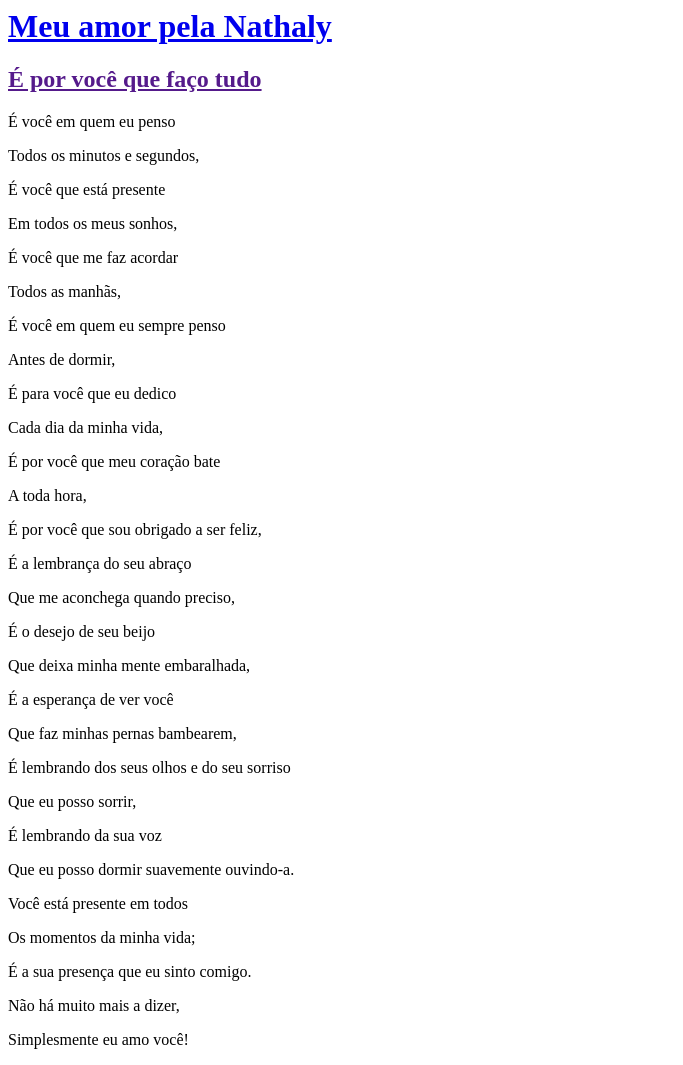
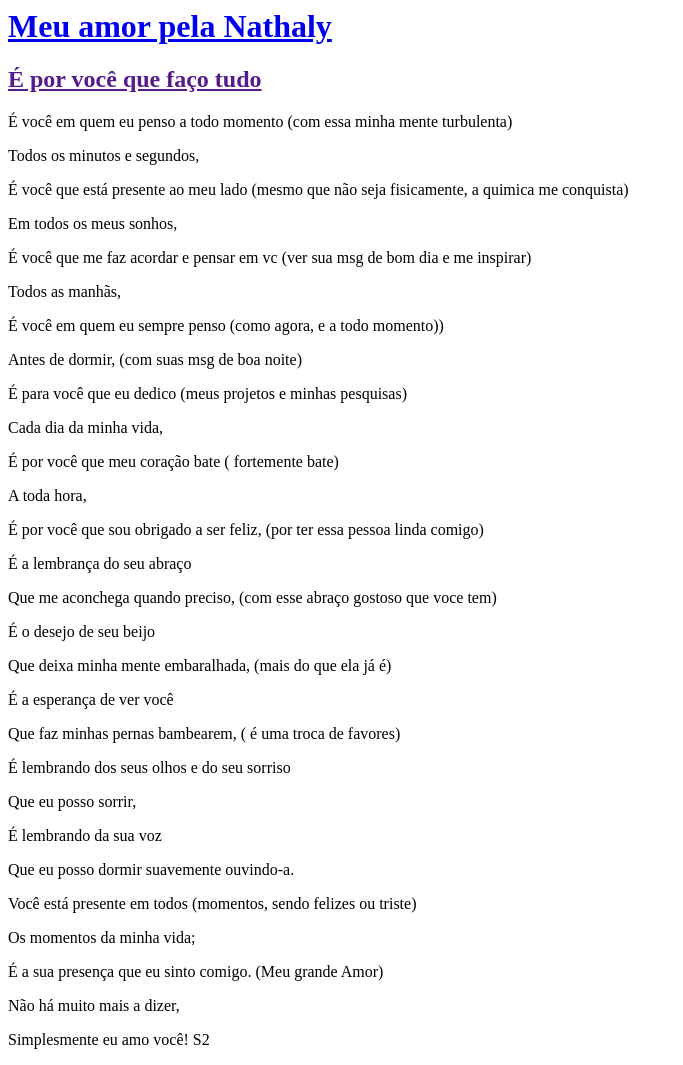
Before and after one commit to xlpaladinolx/DjangoGirls-Blog, a Django app: page / in a window 1280 px wide. Shown: the whole page, without its empty margins (0-683 px from the left). Run offline with Django 4.2, Linux system fonts and the light colour scheme.

Commit message:
Nath Atu

```diff
--- a/blog/templates/blog/post_list.html
+++ b/blog/templates/blog/post_list.html
@@ -9,35 +9,35 @@
 
         <div>
             <h2><a href="">É por você que faço tudo</a></h2>
-            <p>É você em quem eu penso</p>
+            <p>É você em quem eu penso a todo momento (com essa minha mente turbulenta)</p>
             <p>Todos os minutos e segundos,</p>
-            <p>É você que está presente</p>
+            <p>É você que está presente ao meu lado (mesmo que não seja fisicamente, a quimica me conquista)</p>
             <p>Em todos os meus sonhos,</p>
-            <p>É você que me faz acordar</p>
+            <p>É você que me faz acordar e pensar em vc (ver sua msg de bom dia e me inspirar)</p>
             <p>Todos as manhãs,</p>
-            <p>É você em quem eu sempre penso</p>
-            <p>Antes de dormir,</p>
-            <p>É para você que eu dedico</p>
+            <p>É você em quem eu sempre penso (como agora, e a todo momento))</p>
+            <p>Antes de dormir, (com suas msg de boa noite) </p>
+            <p>É para você que eu dedico (meus projetos e minhas pesquisas)</p>
             <p>Cada dia da minha vida,</p>
-            <p>É por você que meu coração bate</p>
+            <p>É por você que meu coração bate ( fortemente bate)</p>
             <p>A toda hora,</p>
-            <p>É por você que sou obrigado a ser feliz,</p>
+            <p>É por você que sou obrigado a ser feliz, (por ter essa pessoa linda comigo)</p>
             <p>É a lembrança do seu abraço</p>
-            <p>Que me aconchega quando preciso,</p>
+            <p>Que me aconchega quando preciso, (com esse abraço gostoso que voce tem) </p>
             <p>É o desejo de seu beijo</p>
-            <p>Que deixa minha mente embaralhada,</p>
+            <p>Que deixa minha mente embaralhada, (mais do que ela já é) </p>
             <p>É a esperança de ver você</p>
-            <p>Que faz minhas pernas bambearem,</p>
+            <p>Que faz minhas pernas bambearem, ( é uma troca de favores) </p>
             <p>É lembrando dos seus olhos e do seu sorriso</p>
             <p>Que eu posso sorrir,</p>
             <p>É lembrando da sua voz</p>
             <p>Que eu posso dormir suavemente ouvindo-a.</p>
 
-            <p>Você está presente em todos</p>
+            <p>Você está presente em todos (momentos, sendo felizes ou triste)</p>
             <p>Os momentos da minha vida;</p>
-            <p>É a sua presença que eu sinto comigo.</p>
+            <p>É a sua presença que eu sinto comigo. (Meu grande Amor) </p>
             <p>Não há muito mais a dizer,</p>
-            <p>Simplesmente eu amo você!</p>
+            <p>Simplesmente eu amo você! S2 </p>
         </div>
     </body>
 </html>
```
